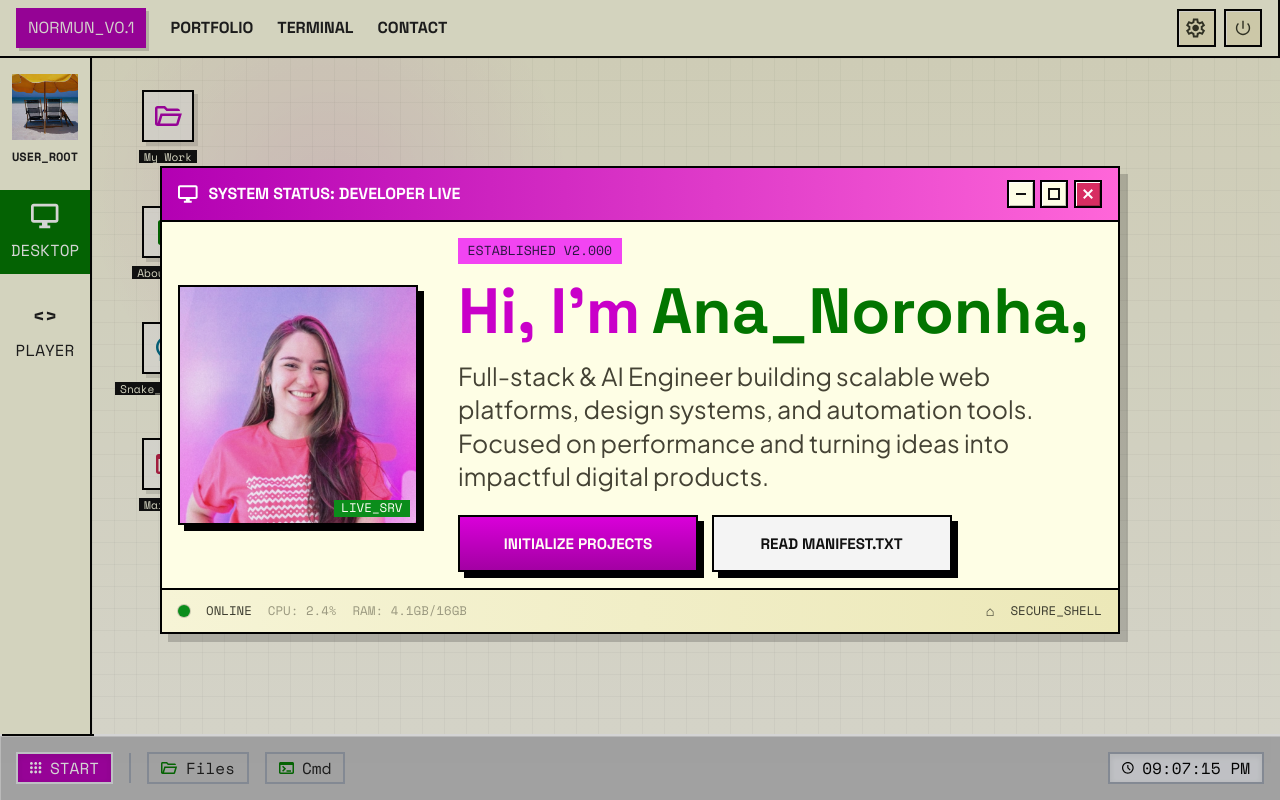
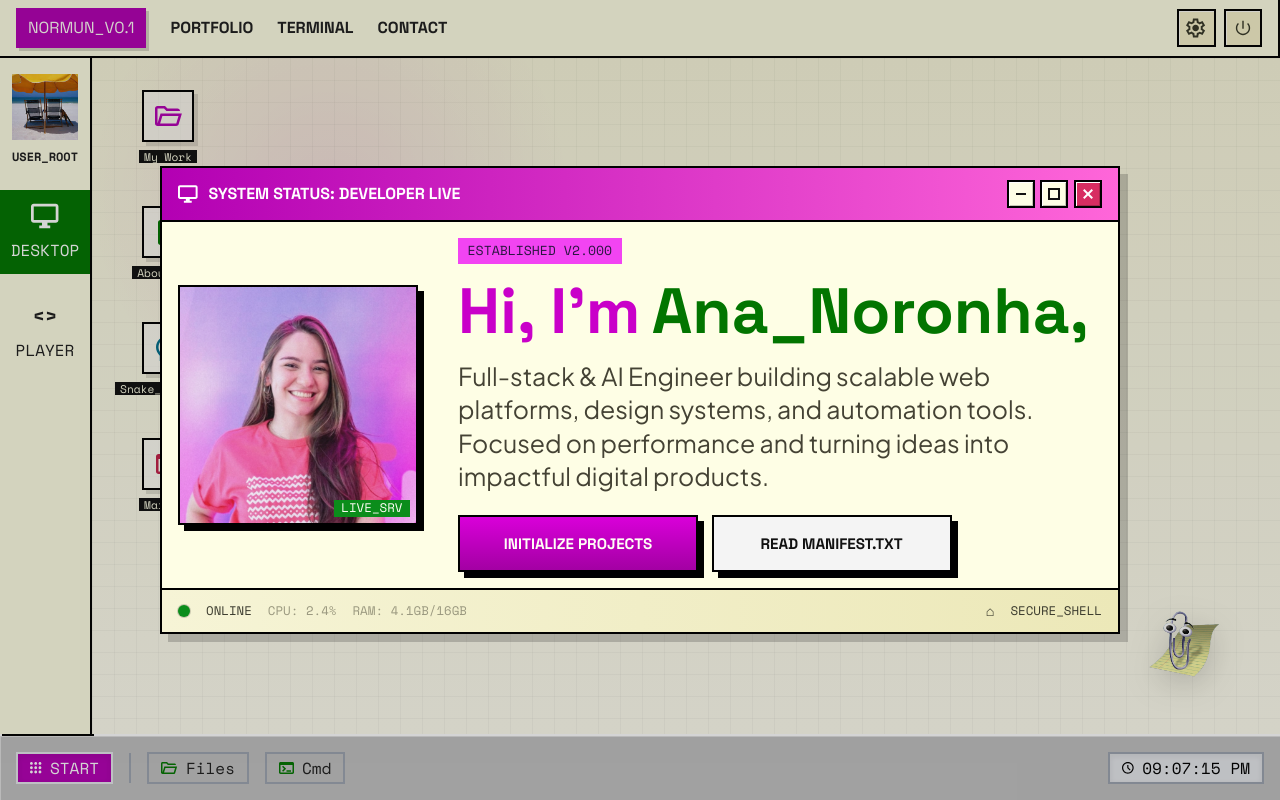
Before and after one commit to acnormun/y2k, a Vue app: page / in a window 1280 px wide. Built offline with nearby package versions, Linux system fonts and the light colour scheme.

Commit message:
feat: add paperclip mascot component with interactive bubble and localization support

```diff
--- a/src/App.vue
+++ b/src/App.vue
@@ -11,6 +11,7 @@
         <component :is="Component" @open-modal="openModal" />
       </RouterView>
     </div>
+    <PaperclipMascot />
     <Footer
       @toggle-sidebar="isSidebarOpen = !isSidebarOpen"
       @open-modal="openModal"
@@ -57,6 +58,7 @@ import Contact from './components/Contact.vue';
 import Footer from './components/Footer.vue';
 import MyWork from './components/MyWork.vue';
 import Navbar from './components/Navbar.vue';
+import PaperclipMascot from './components/PaperclipMascot.vue';
 import Sidebar from './components/Sidebar.vue';
 import Snake from './components/Snake.vue';
 import MediaPlayer from './components/MediaPlayer.vue';
--- /dev/null
+++ b/src/components/PaperclipMascot.vue
@@ -0,0 +1,206 @@
+<template>
+  <div class="paperclip-mascot" :style="mascotStyle">
+    <transition name="paperclip-pop">
+      <div v-if="isBubbleVisible" class="paperclip-mascot__bubble" role="status" aria-live="polite">
+        {{ t('mascot.bubble') }}
+      </div>
+    </transition>
+
+    <button
+      type="button"
+      class="paperclip-mascot__button"
+      :aria-label="t('mascot.aria')"
+      @pointerdown="handlePointerDown"
+      @pointerup="handlePointerUp"
+    >
+      <img :src="paperclipSrc" :alt="t('mascot.alt')">
+    </button>
+  </div>
+</template>
+
+<script setup lang="ts">
+import { computed, onBeforeUnmount, onMounted, ref } from 'vue'
+import { useI18n } from 'vue-i18n'
+
+const { t } = useI18n()
+const paperclipSrc = new URL('../assets/clippy.svg', import.meta.url).href
+const isBubbleVisible = ref(false)
+const position = ref({ x: 0, y: 0 })
+const isDragging = ref(false)
+
+let bubbleTimer: number | null = null
+let dragOffsetX = 0
+let dragOffsetY = 0
+let pointerStartX = 0
+let pointerStartY = 0
+let pointerMoved = false
+const dragThreshold = 8
+
+const mascotStyle = computed(() => ({
+  left: `${position.value.x}px`,
+  top: `${position.value.y}px`,
+}))
+
+const speak = () => {
+  isBubbleVisible.value = true
+
+  if (bubbleTimer !== null) {
+    window.clearTimeout(bubbleTimer)
+  }
+
+  bubbleTimer = window.setTimeout(() => {
+    isBubbleVisible.value = false
+    bubbleTimer = null
+  }, 1600)
+}
+
+const getMascotSize = () => (window.innerWidth <= 720 ? 118 : 156)
+
+const setInitialPosition = () => {
+  const mascotSize = getMascotSize()
+  const horizontalOffset = window.innerWidth <= 720 ? 12 : 16
+  const verticalOffset = window.innerWidth <= 720 ? 116 : 78
+
+  position.value = {
+    x: Math.max(8, window.innerWidth - mascotSize - horizontalOffset),
+    y: Math.max(8, window.innerHeight - mascotSize - verticalOffset),
+  }
+}
+
+const clamp = (value: number, min: number, max: number) => {
+  if (value < min) return min
+  if (value > max) return max
+  return value
+}
+
+const handlePointerMove = (event: PointerEvent) => {
+  if (!isDragging.value) {
+    return
+  }
+
+  const deltaX = event.clientX - pointerStartX
+  const deltaY = event.clientY - pointerStartY
+
+  if (!pointerMoved && Math.hypot(deltaX, deltaY) >= dragThreshold) {
+    pointerMoved = true
+  }
+
+  const mascotSize = getMascotSize()
+  const nextX = clamp(event.clientX - dragOffsetX, 8, window.innerWidth - mascotSize - 8)
+  const nextY = clamp(event.clientY - dragOffsetY, 8, window.innerHeight - mascotSize - 8)
+
+  position.value = { x: nextX, y: nextY }
+}
+
+const stopDragging = () => {
+  isDragging.value = false
+  window.removeEventListener('pointermove', handlePointerMove)
+  window.removeEventListener('pointerup', stopDragging)
+}
+
+const handlePointerDown = (event: PointerEvent) => {
+  pointerStartX = event.clientX
+  pointerStartY = event.clientY
+  dragOffsetX = event.clientX - position.value.x
+  dragOffsetY = event.clientY - position.value.y
+  pointerMoved = false
+  isDragging.value = true
+
+  window.addEventListener('pointermove', handlePointerMove)
+  window.addEventListener('pointerup', stopDragging)
+}
+
+const handlePointerUp = () => {
+  if (!pointerMoved) {
+    speak()
+  }
+}
+
+onMounted(() => {
+  setInitialPosition()
+  window.addEventListener('resize', setInitialPosition)
+})
+
+onBeforeUnmount(() => {
+  if (bubbleTimer !== null) {
+    window.clearTimeout(bubbleTimer)
+  }
+
+  stopDragging()
+  window.removeEventListener('resize', setInitialPosition)
+})
+</script>
+
+<style scoped>
+.paperclip-mascot {
+  position: fixed;
+  z-index: 32;
+  display: block;
+}
+
+.paperclip-mascot__button {
+  display: inline-flex;
+  align-items: center;
+  justify-content: center;
+  width: 156px;
+  height: 156px;
+  padding: 0;
+  border: 0;
+  background: transparent;
+  box-shadow: none;
+  cursor: pointer;
+}
+
+.paperclip-mascot__button img {
+  width: 100%;
+  height: 100%;
+  object-fit: contain;
+  filter: drop-shadow(0 8px 16px rgba(0, 0, 0, 0.18));
+}
+
+.paperclip-mascot__bubble {
+  position: absolute;
+  right: 0;
+  bottom: calc(100% + 10px);
+  width: 220px;
+  padding: 0.65rem 0.8rem;
+  border: 2px solid #000;
+  border-radius: 0;
+  background: #fffef6;
+  box-shadow: 4px 4px 0 rgba(0, 0, 0, 0.14);
+  color: #1f1f1f;
+  font-family: var(--font-tertiary);
+  font-size: 0.82rem;
+  font-weight: 800;
+  letter-spacing: 0.04em;
+  line-height: 1.35;
+  text-align: left;
+  pointer-events: none;
+}
+
+.paperclip-pop-enter-active,
+.paperclip-pop-leave-active {
+  transition: opacity 140ms ease, transform 140ms ease;
+}
+
+.paperclip-pop-enter-from,
+.paperclip-pop-leave-to {
+  opacity: 0;
+  transform: translateY(6px) scale(0.96);
+}
+
+@media (max-width: 720px) {
+  .paperclip-mascot__button {
+    width: 118px;
+    height: 118px;
+  }
+
+  .paperclip-mascot__bubble {
+    width: min(210px, calc(100vw - 24px));
+    right: 4px;
+    bottom: calc(100% + 8px);
+    padding: 0.6rem 0.72rem;
+    font-size: 0.76rem;
+  }
+}
+</style>
--- a/src/i18n/messages.ts
+++ b/src/i18n/messages.ts
@@ -34,6 +34,11 @@ export const messages = {
       start: 'START',
       files: 'Files',
       cmd: 'Cmd',
+    },
+    mascot: {
+      aria: 'Open mascot message',
+      alt: 'Paperclip mascot',
+      bubble: 'It looks like you’re looking for a web developer. Would you like some help?',
     },
     modal: {
       windowActions: 'Window actions',
@@ -250,6 +255,11 @@ export const messages = {
       start: 'INICIAR',
       files: 'Arquivos',
       cmd: 'Cmd',
+    },
+    mascot: {
+      aria: 'Abrir mensagem do mascote',
+      alt: 'Mascote clipe',
+      bubble: 'It looks like you’re looking for a web developer. Would you like some help?',
     },
     modal: {
       windowActions: 'Acoes da janela',
@@ -468,6 +478,11 @@ export const messages = {
       files: 'Archivos',
       cmd: 'Cmd',
     },
+    mascot: {
+      aria: 'Abrir mensaje del asistente',
+      alt: 'Mascota clip',
+      bubble: 'It looks like you’re looking for a web developer. Would you like some help?',
+    },
     modal: {
       windowActions: 'Acciones de ventana',
       minimize: 'Minimizar',
```
Also changed, not shown: src/assets/clippy.svg (added), src/assets/paperclip.svg (added).
